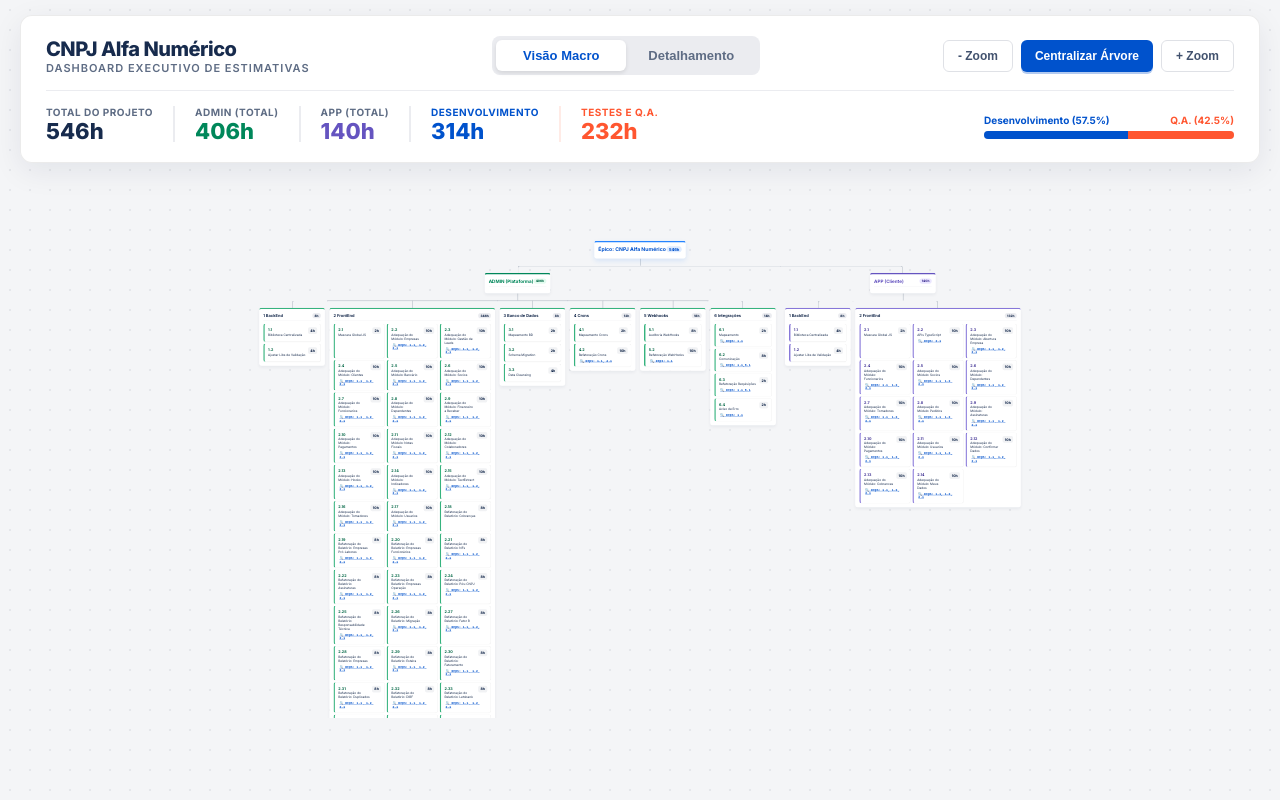
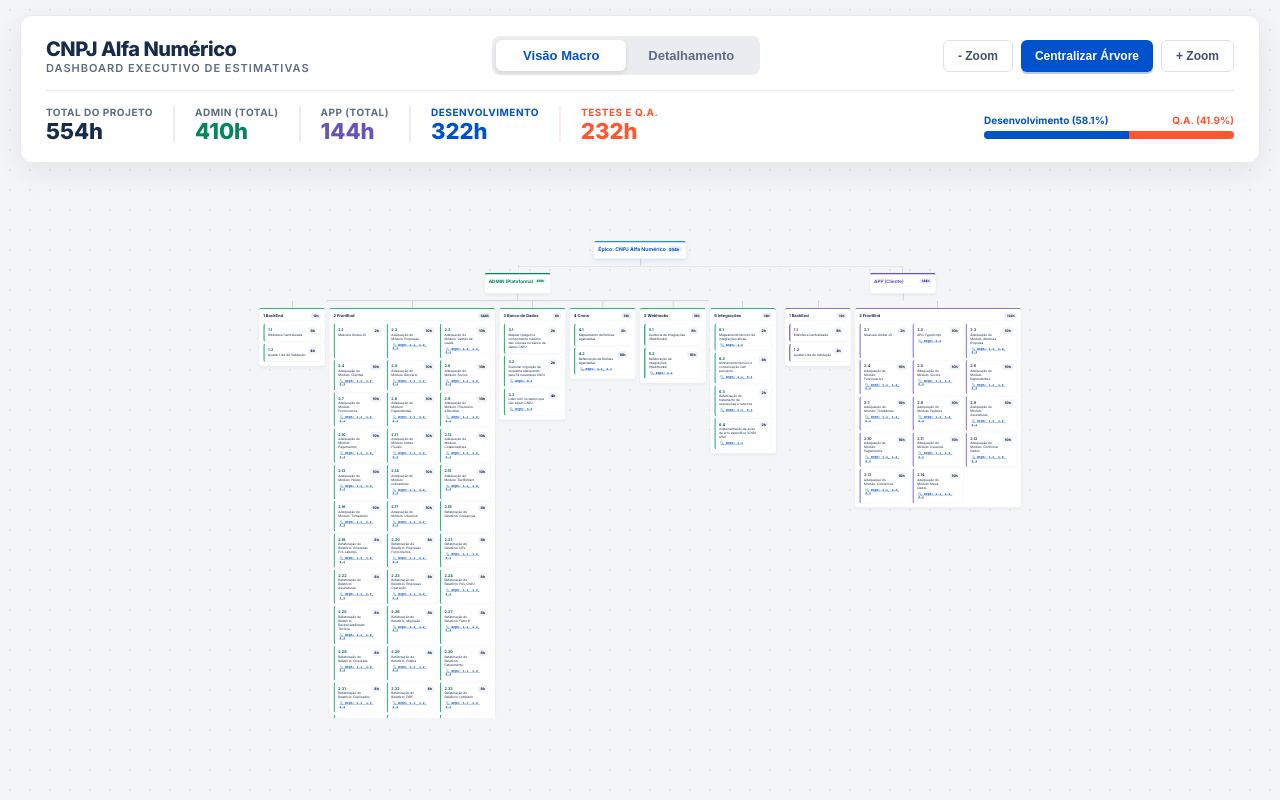
Before and after one commit to NelcinoJr/cnpjalfa, a plain HTML site: page index.html in a window 1280 px wide. Drawn offline with Linux system fonts and the light colour scheme.

Commit message:
Update index.html

```diff
--- a/index.html
+++ b/index.html
@@ -105,7 +105,7 @@
         .app-task-tag { border-left: 5px solid #8777d9;} .app-task-tag .tag-info strong { color: #403294; }
 
         /* =========================================
-           VISÃO MICRO
+           VISÃO MICRO E CARTÕES
            ========================================= */
         #view-micro { max-width: 1400px; margin: 0 auto; padding: 20px 20px 60px 20px;}
 
@@ -229,7 +229,7 @@
 
 <script>
     // ==========================================
-    // 1. CARREGAMENTO DOS DADOS E DEPENDÊNCIAS
+    // 1. CARREGAMENTO DOS DADOS BASE
     // ==========================================
     const EAP_DATA = { admin: { nome: "ADMIN (Plataforma)", fases: [] }, app: { nome: "APP (Cliente)", fases: [] } };
     function initFases(target, nomes) { nomes.forEach(nome => target.fases.push({ nome: nome, telas: [] })); }
@@ -239,7 +239,7 @@
 
     // ADMIN BASE
     EAP_DATA.admin.fases[0].telas.push(
-        { nome: "1.1 Biblioteca Centralizada", deps: "Nenhuma", tasks: [{ id: "1.1.2", desc: "Criar o arquivo DocumentService.php", h: 4, deps: "Nenhuma" }] },
+        { nome: "1.1 Biblioteca Centralizada", deps: "Nenhuma", tasks: [{ id: "1.1.2", desc: "Criar o arquivo DocumentService.php", h: 8, deps: "Nenhuma" }] },
         { nome: "1.2 Ajustar Libs de Validação", deps: "Nenhuma", tasks: [{ id: "1.2.1", desc: "Refatorar as Libs de Validação do CNPJ", h: 4, deps: "Nenhuma" }] }
     );
 
@@ -269,8 +269,7 @@
 
     telasAdminList.forEach(tela => {
         let pairH = tela.type === 1 ? 4 : 2;
-        // 🏆 REGRA APLICADA: Testes (.2, .3, .4) dependem obrigatoriamente do Backend E da construção da tela (.1)
-        let depsTestes = `1.1.2, 1.2.1, ${tela.id}.1`;
+        let depsTestes = `1.1.2, 1.2.1, ${tela.id}.1`; // A REGRA DE DEPENDÊNCIA DE TESTE APLICADA
 
         let tarefas = tela.id === "2.1" ? [{ id: "2.1.2", desc: tela.desc, h: 2, deps: "Nenhuma" }] : [
             { id: `${tela.id}.1`, desc: "Desenvolver e aplicar máscaras e validação", h: 3, deps: "1.1.2, 1.2.1" },
@@ -282,33 +281,33 @@
         EAP_DATA.admin.fases[1].telas.push({ nome: `${tela.id} ${tela.nome}`, deps: deps, tasks: tarefas });
     });
 
+    // 🎯 FASES 3 E 4 COM NOMES DIRETOS NO MACRO
     EAP_DATA.admin.fases[2].telas.push(
-        { nome: "3.1 Mapeamento BD", deps: "Nenhuma", tasks: [ { id: "3.1", desc: "Mapear tipagem e comprimento máximo das colunas", h: 2, deps: "Nenhuma" }] },
-        { nome: "3.2 Schema Migration", deps: "Nenhuma", tasks: [ { id: "3.2", desc: "Executar migração de esquema adequando para 14 caracteres", h: 2, deps: "3.1" }] },
-        { nome: "3.3 Data Cleansing", deps: "Nenhuma", tasks: [ { id: "3.3", desc: "Lidar com os dados que não sejam CNPJ", h: 4, deps: "3.2" }] }
+        { nome: "3.1 Mapear tipagem e comprimento máximo das colunas no banco de dados CNPJ", deps: "Nenhuma", tasks: [ { id: "3.1", desc: "Mapear tipagem e comprimento máximo das colunas", h: 2, deps: "Nenhuma" }] },
+        { nome: "3.2 Executar migração de esquema adequando para 14 caracteres CNPJ", deps: "3.1", tasks: [ { id: "3.2", desc: "Executar migração de esquema adequando para 14 caracteres", h: 2, deps: "3.1" }] },
+        { nome: "3.3 Lidar com os dados que não sejam CNPJ", deps: "3.2", tasks: [ { id: "3.3", desc: "Lidar com os dados que não sejam CNPJ", h: 4, deps: "3.2" }] }
     );
 
     EAP_DATA.admin.fases[3].telas.push(
-        { nome: "4.1 Mapeamento Crons", deps: "Nenhuma", tasks: [{ id: "4.1.1", desc: "Auditoria de dependências do campo CNPJ nos Agendamentos", h: 2, deps: "Nenhuma" }] },
-        { nome: "4.2 Refatoração Crons", deps: "1.1, 4.1", tasks: [{ id: "4.2.1", desc: "Alterar Crons necessárias para adequação de tipagem", h: 2, deps: "4.1.1" }, { id: "4.2.2", desc: "Executar testes unitários e validação de requisições", h: 8, deps: "4.2.1" }] }
+        { nome: "4.1 Mapeamento de Rotinas Agendadas", deps: "Nenhuma", tasks: [{ id: "4.1.1", desc: "Auditoria de dependências do campo CNPJ nos Agendamentos", h: 2, deps: "Nenhuma" }] },
+        { nome: "4.2 Refatoração de Rotinas Agendadas", deps: "1.1, 4.1", tasks: [{ id: "4.2.1", desc: "Alterar Crons necessárias para adequação de tipagem", h: 2, deps: "4.1.1" }, { id: "4.2.2", desc: "Executar testes unitários e validação de requisições", h: 8, deps: "4.2.1" }] }
     );
 
     EAP_DATA.admin.fases[4].telas.push(
-        { nome: "5.1 Auditoria WebHooks", deps: "Nenhuma", tasks: [{ id: "5.1.1", desc: "Auditoria de payload Hooks_rdstation", h: 2, deps: "Nenhuma" }, { id: "5.1.2", desc: "Auditoria de payload Hooks (Asaas)", h: 2, deps: "Nenhuma" }, { id: "5.1.3", desc: "Auditoria de payload Hooks_enotas", h: 2, deps: "Nenhuma" }, { id: "5.1.4", desc: "Auditoria de payload Hooks_octadesk", h: 2, deps: "Nenhuma" }] },
-        { nome: "5.2 Refatoração WebHooks", deps: "1.1", tasks: [{ id: "5.2.1", desc: "Alterar hooks para tratamento adequado de CNPJ", h: 2, deps: "1.1.2" }, { id: "5.2.2", desc: "Executar testes de integração das requisições", h: 8, deps: "5.2.1" }] }
+        { nome: "5.1 Auditoria de Integrações (WebHooks)", deps: "Nenhuma", tasks: [{ id: "5.1.1", desc: "Auditoria de payload Hooks_rdstation", h: 2, deps: "Nenhuma" }, { id: "5.1.2", desc: "Auditoria de payload Hooks (Asaas)", h: 2, deps: "Nenhuma" }, { id: "5.1.3", desc: "Auditoria de payload Hooks_enotas", h: 2, deps: "Nenhuma" }, { id: "5.1.4", desc: "Auditoria de payload Hooks_octadesk", h: 2, deps: "Nenhuma" }] },
+        { nome: "5.2 Refatoração de Integrações (WebHooks)", deps: "1.1", tasks: [{ id: "5.2.1", desc: "Alterar hooks para tratamento adequado de CNPJ", h: 2, deps: "1.1.2" }, { id: "5.2.2", desc: "Executar testes de integração das requisições", h: 8, deps: "5.2.1" }] }
     );
 
     EAP_DATA.admin.fases[5].telas.push(
-        { nome: "6.1 Mapeamento", deps: "1.1", tasks: [{ id: "6.1", desc: "Mapeamento técnico de integrações ativas", h: 2, deps: "Nenhuma" }] },
-        { nome: "6.2 Comunicação", deps: "1.1,6.1", tasks: [{ id: "6.2", desc: "Alinhamento técnico e comunicação com parceiros", h: 8, deps: "6.1" }] },
-        { nome: "6.3 Refatoração Requisições", deps: "1.1,6.1", tasks: [{ id: "6.3", desc: "Refatoração do tratamento de requisições e retornos", h: 2, deps: "6.2" }] },
-        { nome: "6.4 Aviso de Erro", deps: "1.1", tasks: [{ id: "6.4", desc: "Implementação de aviso de erro específico (CNPJ Alfa)", h: 2, deps: "6.3" }] }
+        { nome: "6.1 Mapeamento técnico de integrações ativas", deps: "1.1", tasks: [{ id: "6.1", desc: "Mapeamento técnico de integrações ativas", h: 2, deps: "Nenhuma" }] },
+        { nome: "6.2 Alinhamento técnico e comunicação com parceiros", deps: "1.1, 6.1", tasks: [{ id: "6.2", desc: "Alinhamento técnico e comunicação com parceiros", h: 8, deps: "6.1" }] },
+        { nome: "6.3 Refatoração do tratamento de requisições e retornos", deps: "1.1, 6.1", tasks: [{ id: "6.3", desc: "Refatoração do tratamento de requisições e retornos", h: 2, deps: "6.2" }] },
+        { nome: "6.4 Implementação de aviso de erro específico (CNPJ Alfa)", deps: "1.1", tasks: [{ id: "6.4", desc: "Implementação de aviso de erro específico (CNPJ Alfa)", h: 2, deps: "6.3" }] }
     );
-
 
     // ----------- DADOS DO APP -----------
     EAP_DATA.app.fases[0].telas.push(
-        { nome: "1.1 Biblioteca Centralizada", deps: "Nenhuma", tasks: [{ id: "1.1.2", desc: "Criar o arquivo application/libraries/DocumentService.php", h: 4, deps: "Nenhuma" }] },
+        { nome: "1.1 Biblioteca Centralizada", deps: "Nenhuma", tasks: [{ id: "1.1.2", desc: "Criar o arquivo application/libraries/DocumentService.php", h: 8, deps: "Nenhuma" }] },
         { nome: "1.2 Ajustar Libs de Validação", deps: "Nenhuma", tasks: [{ id: "1.2.1", desc: "Refatorar as Libs de Validação do CNPJ", h: 4, deps: "Nenhuma" }] }
     );
 
@@ -331,8 +330,7 @@
 
     telasAppList.forEach((nome, idx) => {
         let id = `2.${idx + 3}`;
-        // 🏆 REGRA APLICADA NO APP TAMBÉM:
-        let depsTestes = `1.1.2, 1.2.1, ${id}.1`;
+        let depsTestes = `1.1.2, 1.2.1, ${id}.1`; // A REGRA DE DEPENDÊNCIA DE TESTE APLICADA NO APP
 
         let tarefas = [
             { id: `${id}.1`, desc: "Desenvolver e aplicar máscaras e validação", h: 3, deps: "1.1.2, 1.2.1" },
@@ -404,7 +402,7 @@
     document.getElementById('bar-dev').style.width = devPct + '%'; document.getElementById('bar-qa').style.width = qaPct + '%';
     document.getElementById('pct-dev').innerText = devPct; document.getElementById('pct-qa').innerText = qaPct;
 
-    // A MÁGICA DO TOOLTIP DE DEPENDÊNCIAS
+    // Tooltip Helper
     window.showTooltip = function(e, depsString) {
         e.stopPropagation();
         const tooltip = document.getElementById('custom-tooltip');
```
